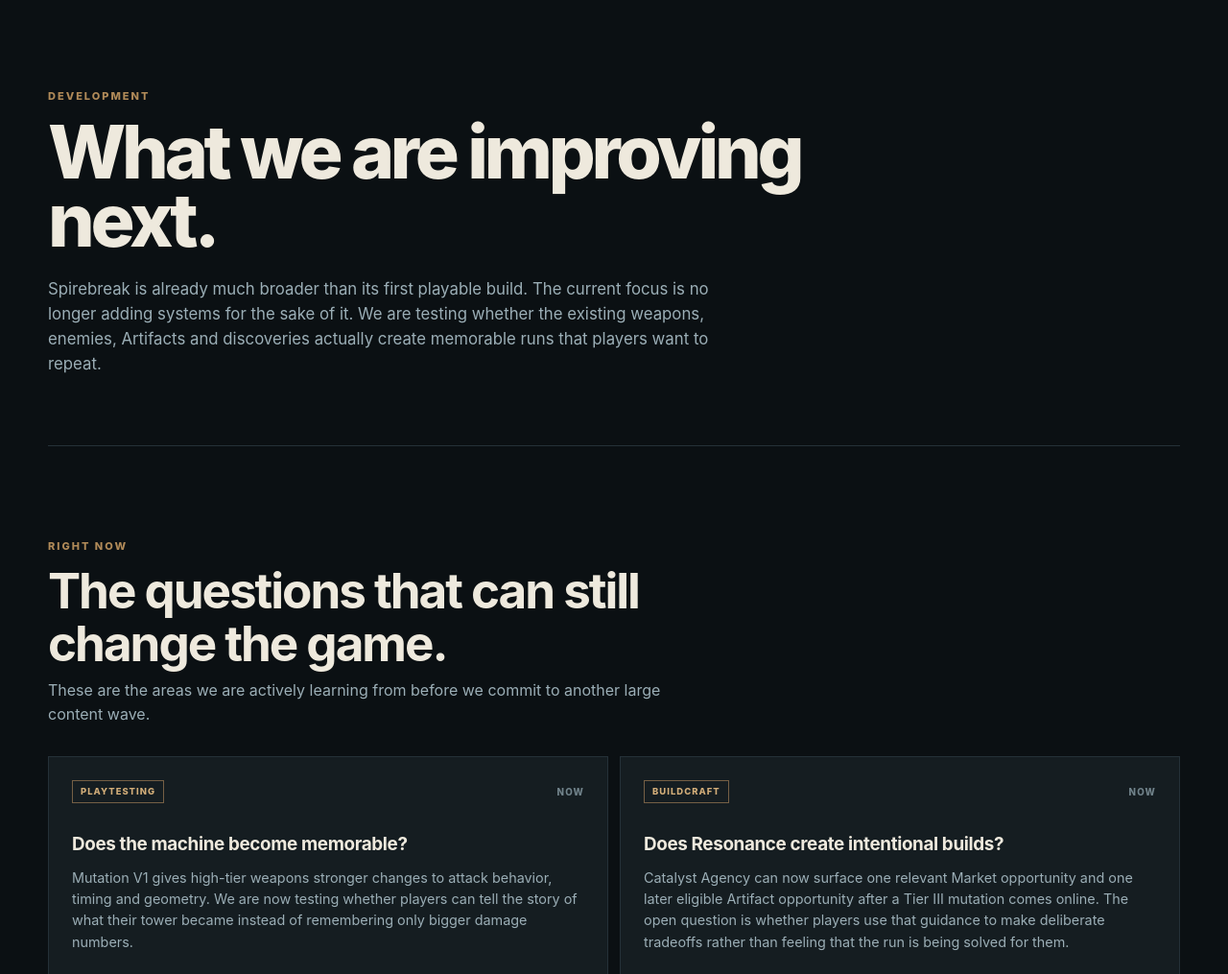
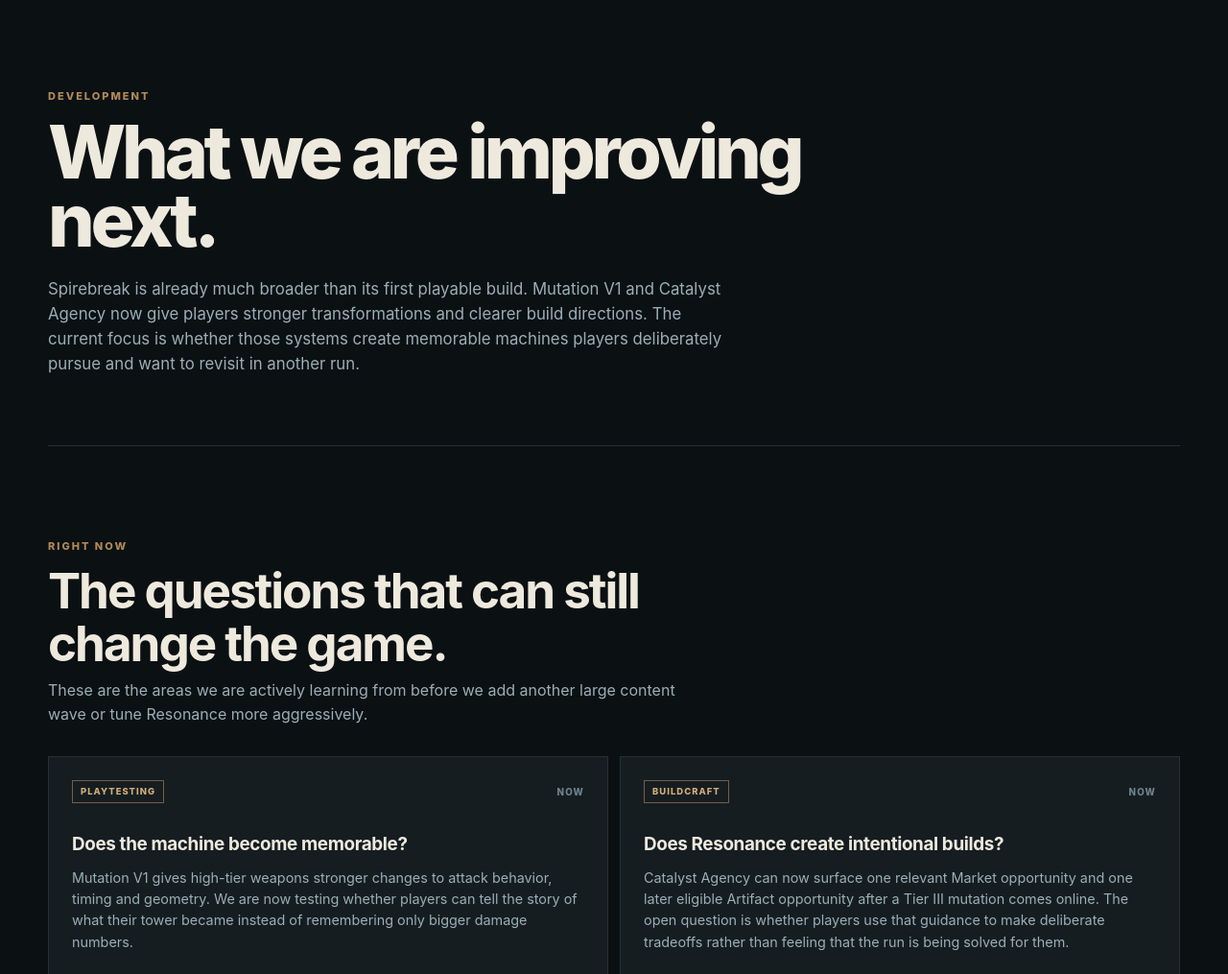
Before and after one commit to LiMiePewPew/spirebreak-community, an Astro site: page /development in a window 1280 px wide. Shown: the part 85-1100 px from the top of the page at 96% size. Built offline with nearby package versions, Linux system fonts and the light colour scheme; Astro itself is replaced by a stand-in of ours.

Commit message:
Refresh development page for Catalyst Agency

```diff
--- a/src/pages/development.astro
+++ b/src/pages/development.astro
@@ -7,14 +7,14 @@
   <section class="page-hero shell">
     <span class="eyebrow">DEVELOPMENT</span>
     <h1>What we are improving next.</h1>
-    <p>Spirebreak is already much broader than its first playable build. The current focus is no longer adding systems for the sake of it. We are testing whether the existing weapons, enemies, Artifacts and discoveries actually create memorable runs that players want to repeat.</p>
+    <p>Spirebreak is already much broader than its first playable build. Mutation V1 and Catalyst Agency now give players stronger transformations and clearer build directions. The current focus is whether those systems create memorable machines players deliberately pursue and want to revisit in another run.</p>
   </section>
 
   <section class="section shell">
     <div class="section-heading">
       <span class="eyebrow">RIGHT NOW</span>
       <h2>The questions that can still change the game.</h2>
-      <p>These are the areas we are actively learning from before we commit to another large content wave.</p>
+      <p>These are the areas we are actively learning from before we add another large content wave or tune Resonance more aggressively.</p>
     </div>
     <div class="card-grid two">{roadmap.filter((item) => item.lane === 'now').map((item) => <RoadmapCard {...item} />)}</div>
   </section>
```
